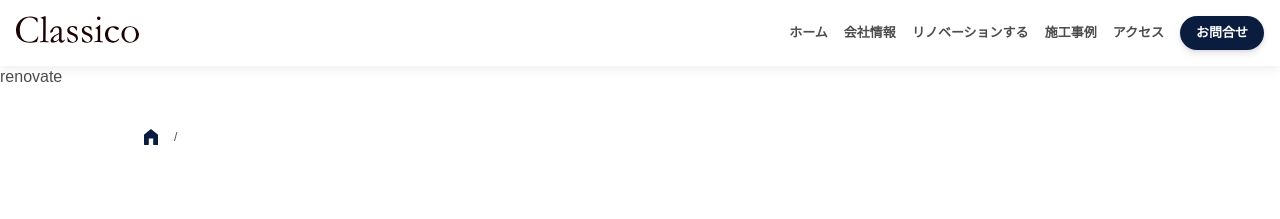
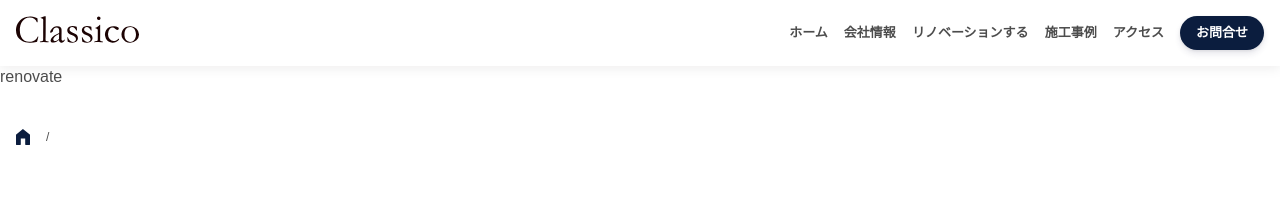
Before and after one commit to Handai-Yamato/classico-clone, a Next.js app: page /renovate in a window 1280 px wide. Shown: the top 219 px of the page. Built offline with nearby package versions, Linux system fonts and the light colour scheme.

Commit message:
fix 最大幅を調整#21

```diff
--- a/src/styles/components/BreadCrumbs.module.scss
+++ b/src/styles/components/BreadCrumbs.module.scss
@@ -1,17 +1,15 @@
 @import "@/styles/variables.scss";
-
-$content-width: 1024px;
 
 .crumbsNav {
   display: flex;
   width: 100%;
-  max-width: $content-width;
+  max-width: var(--content-max-width);
   margin-top: 2.5rem;
   margin-right: auto;
   margin-left: auto;
   gap: 16px;
-  padding-right: 16px;
-  padding-left: 16px;
+  padding-right: var(--content-padding);
+  padding-left: var(--content-padding);
 }
 
 .crumbsItem {
```
